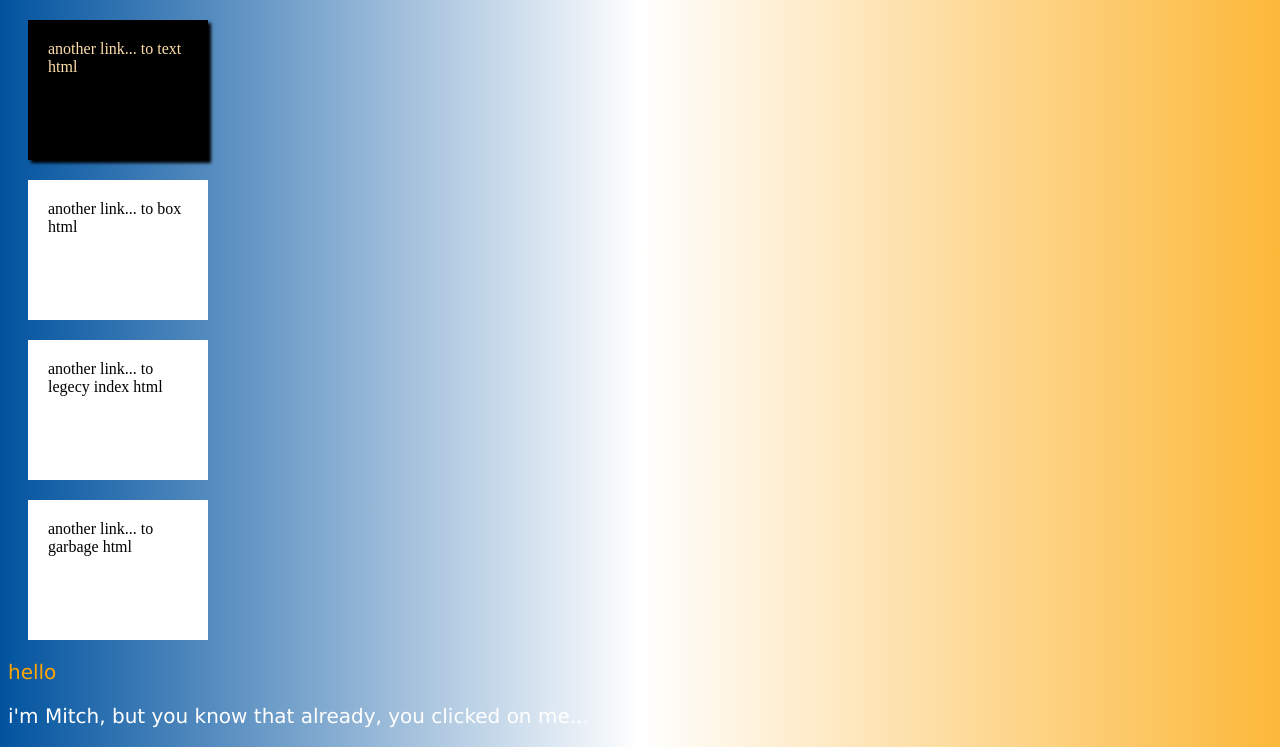
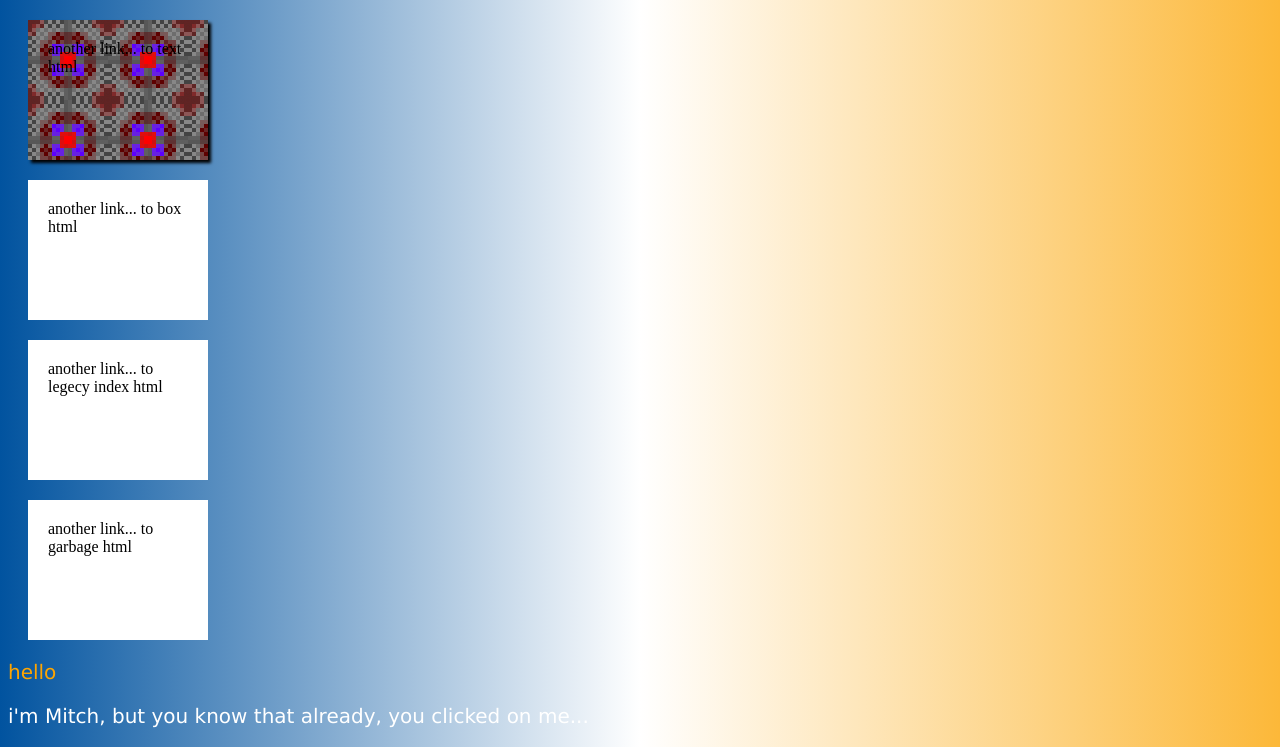
Before and after one commit to Mrgraham306/My-site, a plain HTML site: page index.html in a window 1280 px wide. In both pictures the pointer is over the link "another link... to text html". Shown: the top 747 px of the page. Drawn offline with Linux system fonts and the light colour scheme.

Commit message:
aefsadfgsgsdfsdhtsdhehst

```diff
--- a/css.css
+++ b/css.css
@@ -74,13 +74,14 @@ ul {
   padding: 0;
 }
 
-a:hover {
-  background: black;
-  color: #fedeaa;
-  box-shadow: 3px 3px 3px #000000
+a:hover {background: url("tile.jpg");
+
+
+  box-shadow: 3px 3px 3px #000000;
 }
 
 a {
+
   color: black;
   text-decoration: none;
   display: block;
```
Also changed, not shown: garbage.html (+4 -0 lines), tile.jpg (added), 1 other file.
